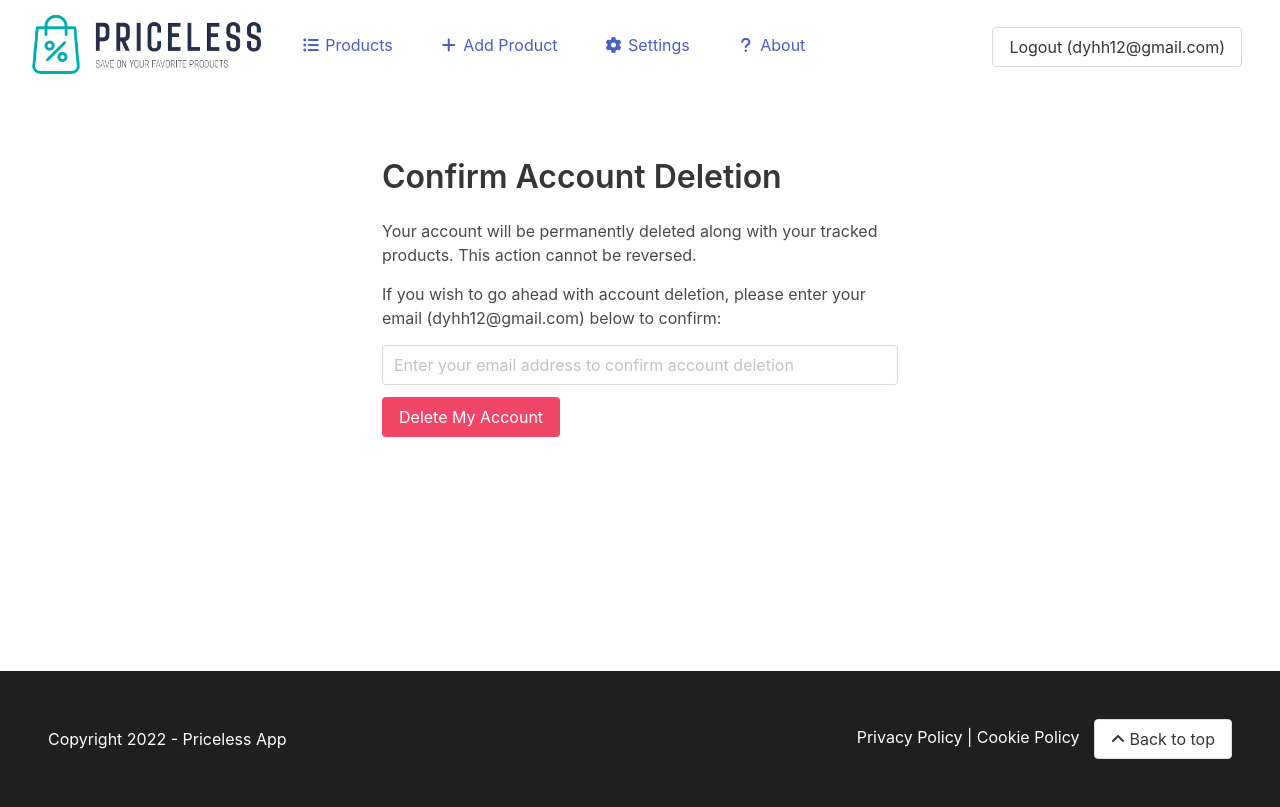
After one commit to danny188/priceless, a Django app: page /delete_account_confirm in a window 1280 px wide. The commit adds this page. Run offline with Django 4.2, Linux system fonts and the light colour scheme; a user stored in the database is signed in; parts of the project's set-up code (start-up, migrations or seed data) failed here and were passed over; some libraries are stand-ins or nearby versions.

Commit message:
Allow users to delete their own account

```diff
--- a/static/css/style.css
+++ b/static/css/style.css
@@ -1,5 +1,10 @@
 html * {
     box-sizing: border-box;
+}
+
+p {
+    margin-top: 15px;
+    margin-bottom: 15px;
 }
 
 nav {
--- /dev/null
+++ b/users/templates/users/delete_account_confirm.html
@@ -0,0 +1,40 @@
+{% extends "base.html" %}
+{% load crispy_forms_tags %}
+
+{% block title %}Confirm Delete Account{% endblock %}
+
+{% block content %}
+
+<section class="section">
+    <div class="columns">
+        <div class="column is-6 is-offset-3">
+        <h1 class="title">Confirm Account Deletion</h1>
+            <p>Your account will be permanently deleted along with your tracked products. This action cannot be reversed.</p>
+            <p>If you wish to go ahead with account deletion, please enter your email ({{request.user.email}}) below to confirm:</p>
+
+            <form method="POST" action="{% url 'delete-account' %}">
+                {% csrf_token %}
+
+                <div class="field">
+                    <div class="control">
+                        <input type="email" class="input" name="confirm-email" placeholder="Enter your email address to confirm account deletion" required>
+                    </div>
+                </div>
+                <div class="field">
+                    <button type="submit" class="button is-danger">Delete My Account</button>
+                </div>
+
+                {% for message in messages %}
+                <div class="notification {{ message.tags }}">
+                    <a class="delete" href="#" data-dismiss="alert">×</a>
+                    {{ message }}
+                </div>
+                {% endfor %}
+            </form>
+        </div>
+    </div>
+</section>
+
+
+
+{% endblock %}
--- a/users/urls.py
+++ b/users/urls.py
@@ -1,11 +1,13 @@
 from django.urls import path, re_path
-from .views import RegisterView, update_user_settings
+from .views import RegisterView, delete_account_confirm_view, delete_account_view, update_user_settings
 from django.contrib.auth import views as auth_views
 
 from .forms import CustomAuthForm
 
 urlpatterns = [
     path('register', RegisterView.as_view(), name='register'),
+    path('delete_account_confirm', delete_account_confirm_view, name='delete-account-confirm'),
+    path('delete_account', delete_account_view, name='delete-account'),
     path('settings', update_user_settings, name='settings'),
     re_path(r'^login/$', auth_views.LoginView.as_view(authentication_form=CustomAuthForm), name='login'),
 ]
--- a/users/views.py
+++ b/users/views.py
@@ -25,3 +25,28 @@ def update_user_settings(request):
         form = UpdateUserSettingsForm(instance=request.user)
 
     return render(request, 'users/settings.html', {'form': form})
+
+
+@login_required
+def delete_account_confirm_view(request):
+    return render(request, "users/delete_account_confirm.html")
+
+
+@login_required
+def delete_account_view(request):
+    """Deletes a user account along with their product_set"""
+
+    if request.method == "POST":
+        confirm_account_email = request.POST.get("confirm-email").strip()
+
+        if request.user.email == confirm_account_email:
+            # delete linked products of user
+            request.user.product_set.all().delete()
+            # delete user
+            request.user.delete()
+
+            return redirect("/")
+        else:
+            messages.warning(request, 'The email address you entered did not match your account email', extra_tags="is-warning is-light")
+
+            return render(request, "users/delete_account_confirm.html")
```
Also changed, not shown: users/templates/users/settings.html (+9 -4 lines), templates/registration/delete_account.html (deleted).
